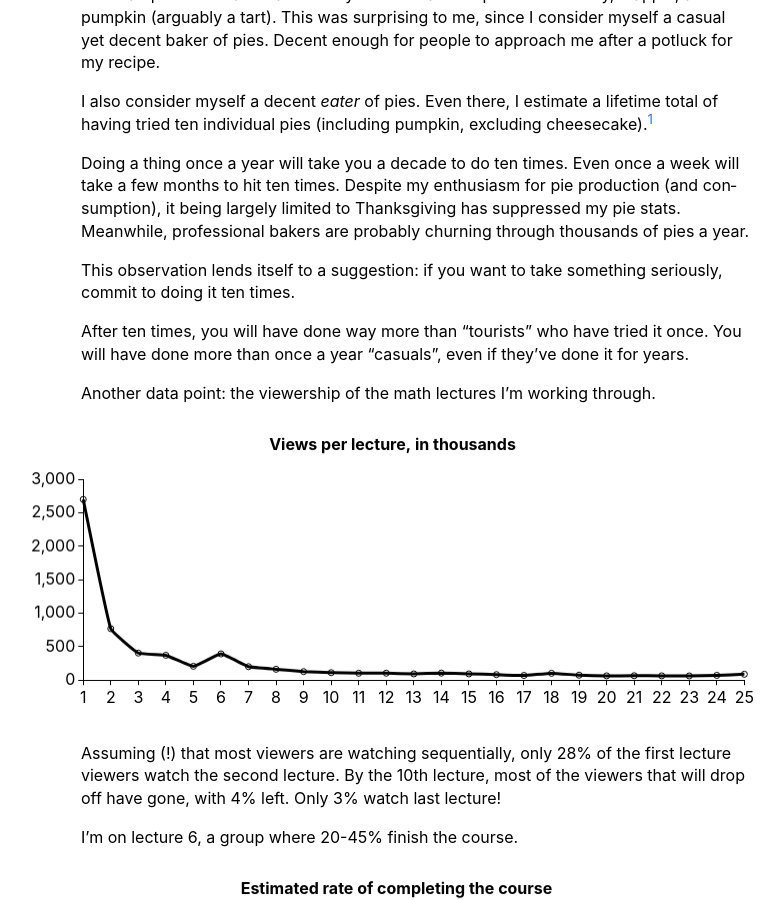
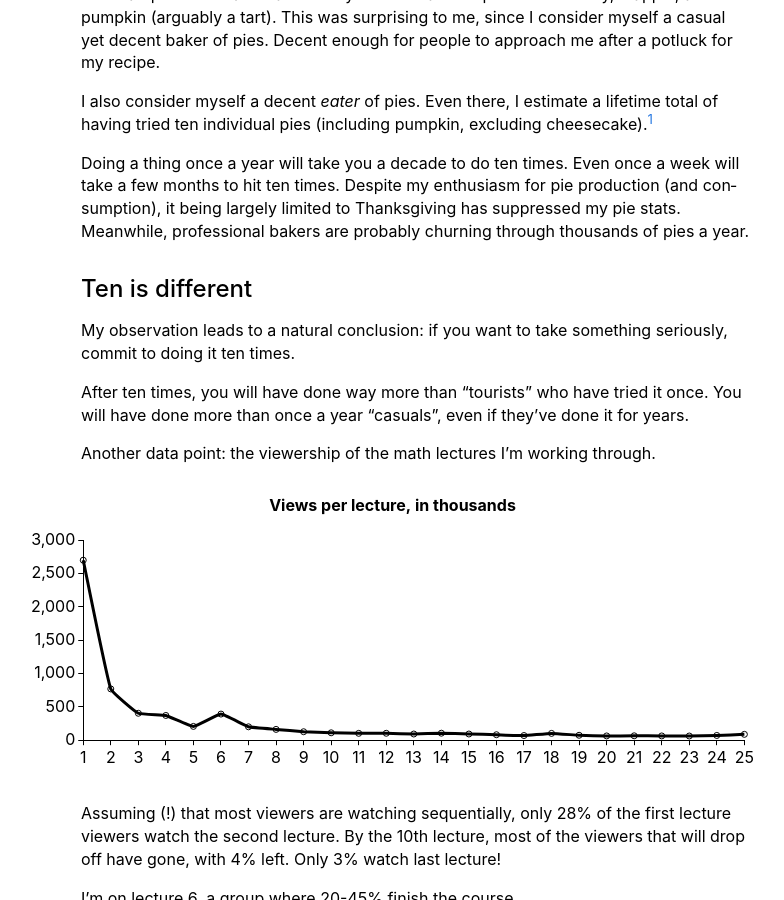
Before and after one commit to themichaelyang/tautology.town, a Jekyll site: the page built from _posts/2026/2026-04-03-ten-times.md, in a window 1280 px wide and 900 px high, scrolled down 309 px. Shown: the whole window, without its empty margins (223-1007 px from the left). Built offline with Jekyll 4.4.1, drawn with Linux system fonts in a browser that asks for light colours.

Commit message:
add sections to ten times post

```diff
--- a/_posts/2026/2026-04-03-ten-times.md
+++ b/_posts/2026/2026-04-03-ten-times.md
@@ -23,7 +23,9 @@ I also consider myself a decent _eater_ of pies. Even there, I estimate a lifeti
 
 Doing a thing once a year will take you a decade to do ten times. Even once a week will take a few months to hit ten times. Despite my enthusiasm for pie production (and consumption), it being largely limited to Thanksgiving has suppressed my pie stats. Meanwhile, professional bakers are probably churning through thousands of pies a year.
 
-This observation lends itself to a suggestion: if you want to take something seriously, commit to doing it ten times.
+## Ten is different
+
+My observation leads to a natural conclusion: if you want to take something seriously, commit to doing it ten times.
 
 After ten times, you will have done way more than "tourists" who have tried it once. You will have done more than once a year "casuals", even if they've done it for years.
 
```
Also changed, not shown: other parts of _posts/2026/2026-04-03-ten-times.md (+2 -1 lines).
